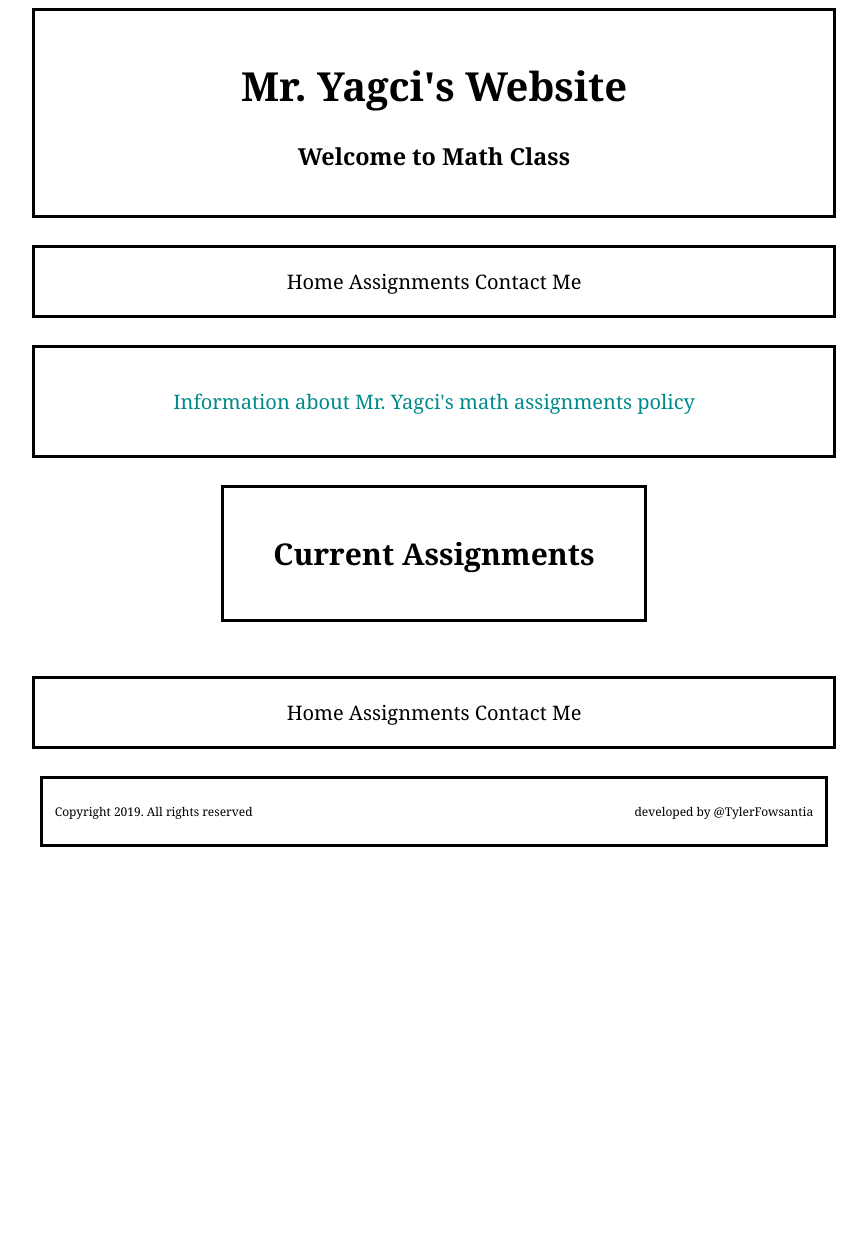
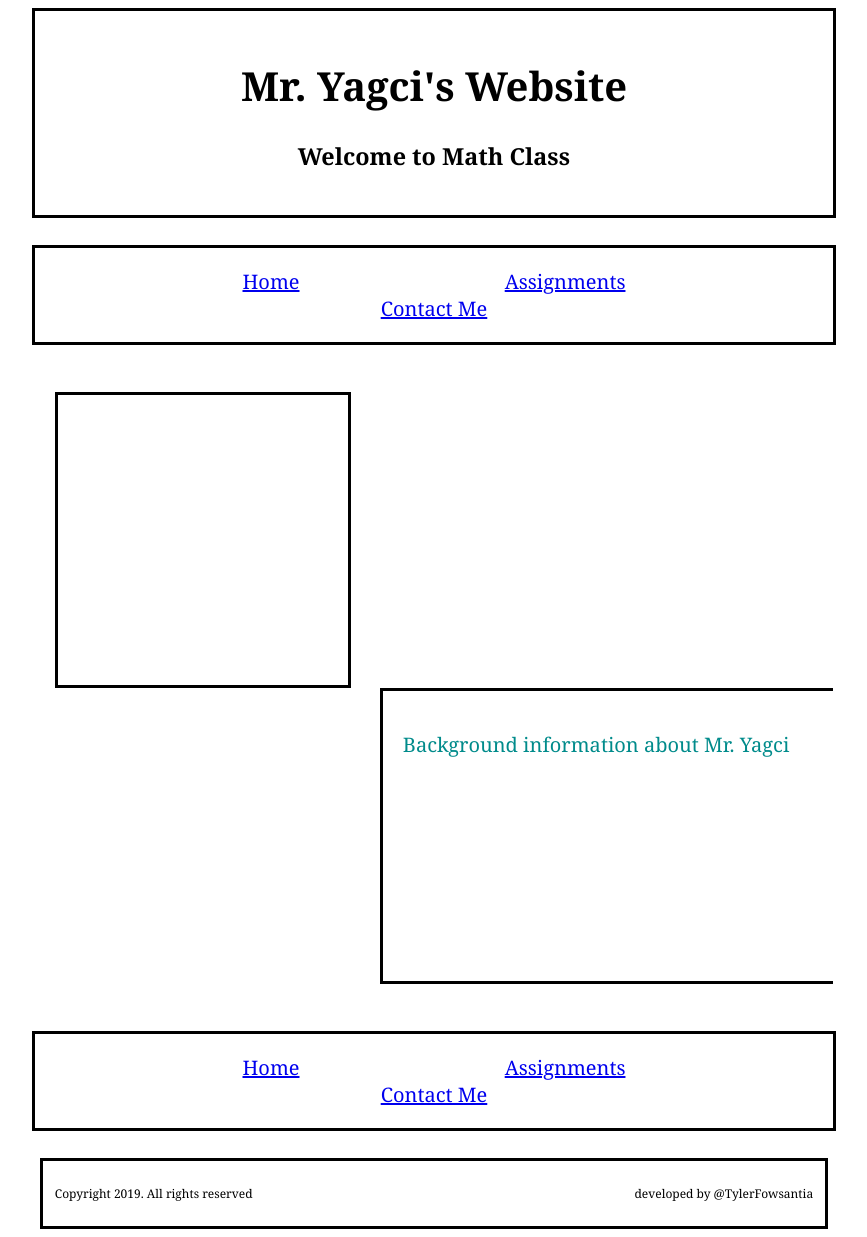
Before and after one commit to HSA-Columbus/mr-yagci-s-website-champion-s-club, a Flask app: template templates/home.html in a window 1280 px wide. Shown: the whole page, without its empty margins (206-1073 px from the left). Before the commit the page ends 847 px from the top, so only its background shows below. Run offline with Flask 2, Linux system fonts and the light colour scheme; the template is opened without the code that fills it, so the values that code supplies are empty.

Commit message:
updated assignment page updated home page updated css

```diff
--- a/static/layout.css
+++ b/static/layout.css
@@ -19,8 +19,19 @@ div {
     padding: 1em;
     text-align: center;
     width: 60%;
+    overflow: auto;
 }
 .link-a {
     padding-left: 5em;
     padding-right: 5em;
 }
+.div1 {
+    float: left;
+    width: 250px;
+    height: 250px;
+}
+.div2 {
+    margin-left: 325px;
+    width: 65%;
+    height: 250px;
+}
--- a/templates/assignments.html
+++ b/templates/assignments.html
@@ -14,8 +14,8 @@
 
 <div>
     <a class="link-a" href="home.html">Home</a>
-    <a class="link-a" href="assignments.html.html">Assignments</a>
-    <a class="link-a" href="contact.html.html">Contact Me</a>
+    <a class="link-a" href="assignments.html">Assignments</a>
+    <a class="link-a" href="contact.html">Contact Me</a>
 </div><br>
 
 <div>
--- a/templates/home.html
+++ b/templates/home.html
@@ -1,9 +1,9 @@
 <!DOCTYPE html>
 <html lang="en">
 <head>
-     <link rel="stylesheet" href="../static/layout.css">
+    <link rel="stylesheet" href="../static/layout.css">
     <meta charset="UTF-8">
-    <title>Home - Mr.Yagci</title>
+    <title>Assignments - Mr.Yagci</title>
 </head>
 <body>
 
@@ -13,23 +13,23 @@
 </div><br>
 
 <div>
-    <a>Home</a>
-    <a>Assignments</a>
-    <a>Contact Me</a>
+    <a class="link-a" href="home.html">Home</a>
+    <a class="link-a" href="assignments.html">Assignments</a>
+    <a class="link-a" href="contact.html">Contact Me</a>
+</div><br>
+<div style="border: none">
+    <div class="div1">
+
+    </div>
+    <div class="div2">
+        <p style="color: darkcyan; font-size: 20px; text-align: left">Background information about Mr. Yagci</p>
+    </div>
 </div><br>
 
 <div>
-    <p style="color: darkcyan">Information about Mr. Yagci's math assignments policy</p>
-</div><br>
-
-<div style="width: 30%;">
-    <h2>Current Assignments</h2>
-</div><br><br>
-
-<div>
-    <span><a>Home</a></span>
-    <span><a>Assignments</a></span>
-    <span><a>Contact Me</a></span>
+    <a class="link-a" href="home.html">Home</a>
+    <a class="link-a" href="assignments.html">Assignments</a>
+    <a class="link-a" href="contact.html">Contact Me</a>
 </div><br>
 
 <div style="font-size: 12px">
```
Also changed, not shown: static/main.css (deleted, +0 -22 lines), templates/background.html (+8 -8 lines), templates/contact.html (+8 -8 lines).
